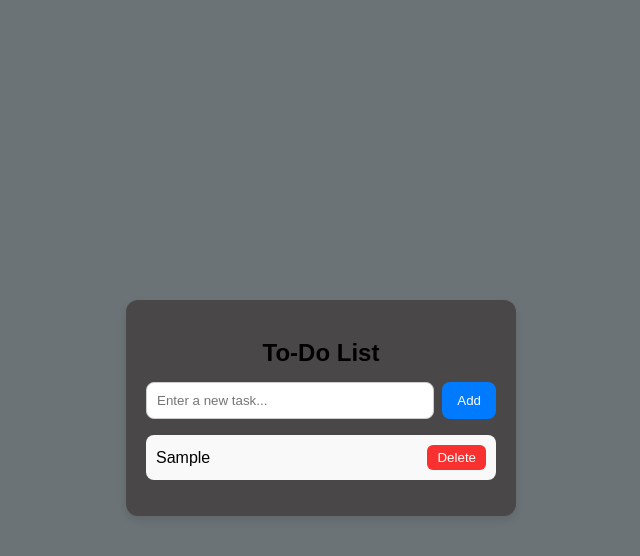
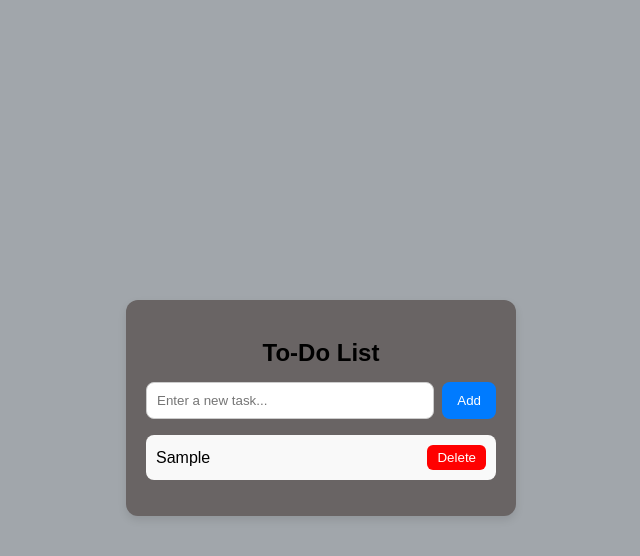
Before and after one commit to Piyushh-07/Frontend, a plain HTML site: page index.html in a window 1280 px wide. Both pictures are taken after typing "Sample" into the empty fields and a click on the button "Add". Shown: the whole page, without its empty margins (319-959 px from the left). Drawn offline with Linux system fonts and the light colour scheme.

Commit message:
first commit

```diff
--- a/script.js
+++ b/script.js
@@ -1,5 +1,3 @@
-// Wait until DOM is loaded
-document.addEventListener("DOMContentLoaded", function () {
 document.getElementById("addBtn").addEventListener("click", addTask);
 
 function addTask() {
@@ -34,4 +32,3 @@ document.addEventListener("DOMContentLoaded", function () {
 
   input.value = "";
 }
-});
--- a/style.css
+++ b/style.css
@@ -1,13 +1,13 @@
 body {
   font-family: Arial, sans-serif;
-  background: #6b7377;
+  background: #a1a6ab;
   display: flex;
   justify-content: center;
   align-items: center;
   height: 100vh;
 }
 .todo-container {
-  background: rgb(73, 71, 71);
+  background: rgb(105, 100, 100);
   padding: 20px;
   border-radius: 12px;
   width: 350px;
@@ -57,10 +57,10 @@ li.completed {
   color: gray;
 }
 .delete-btn {
-  background: rgb(248, 48, 48);
+  background: red;
   padding: 5px 10px;
   border-radius: 6px;
-  color: rgb(255, 255, 255);
+  color: white;
   cursor: pointer;
 }
 .delete-btn:hover {
```
Also changed, not shown: index.html (+0 -1 lines), 1 other file. Lines whose indentation alone changed are shown as unchanged.
